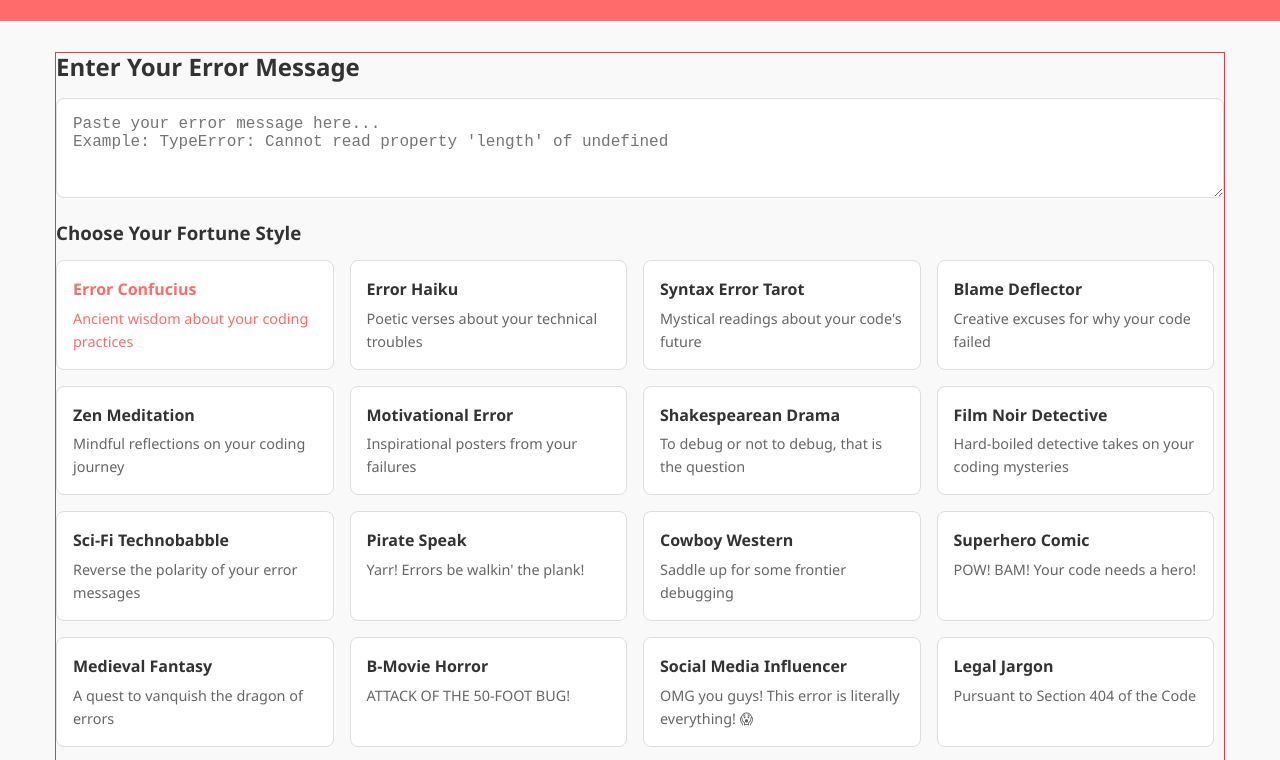
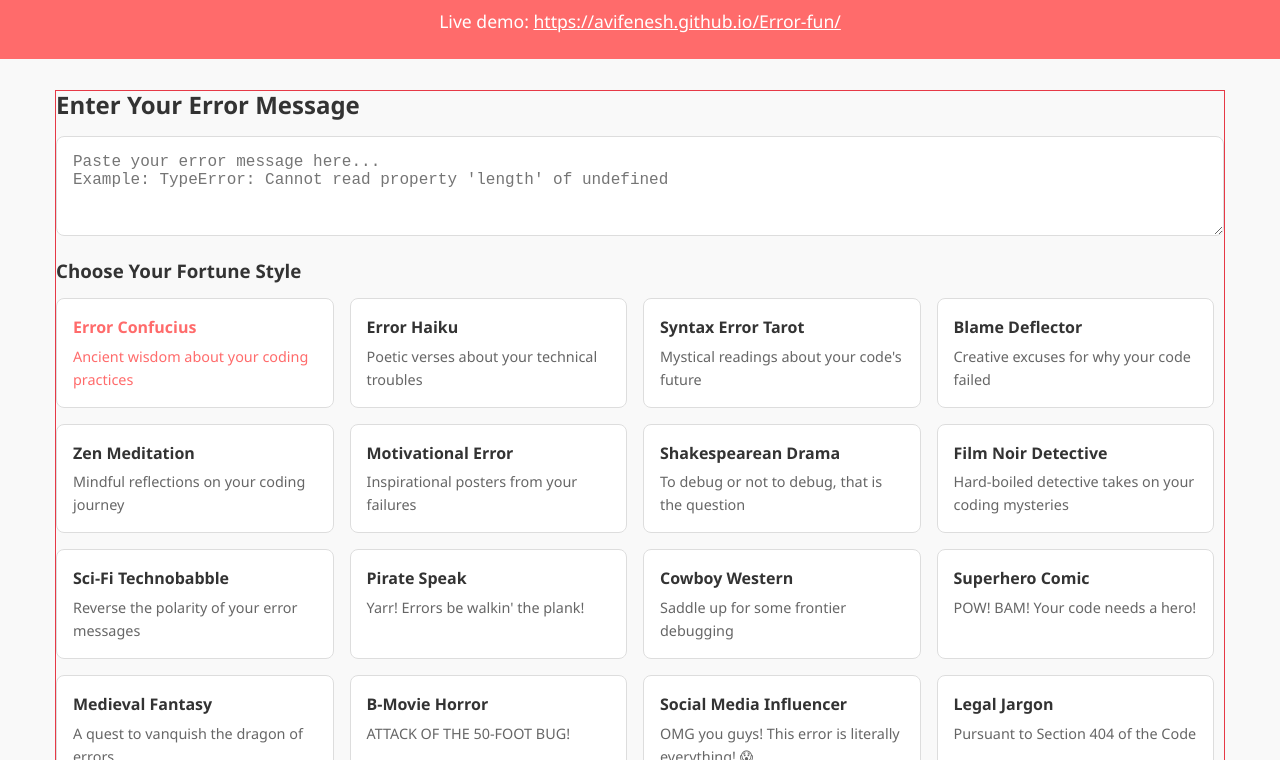
Before and after one commit to avifenesh/Error-fun, a website built with Parcel: page index.html in a window 1280 px wide. Shown: the part 104-864 px from the top of the page. Built offline with nearby package versions, Linux system fonts and the light colour scheme.

Commit message:
Update README and index.html with live demo links
- Changed "Demo" section to "Live Demo" in README
- Added live demo link in the header of index.html
- Added live demo link in the footer of index.html
- Added styling for the demo link

💙 Generated with Crush
Co-Authored-By: Crush <crush@charm.land>

```diff
--- a/index.html
+++ b/index.html
@@ -17,6 +17,16 @@
             overflow-y: auto;
             padding-right: 10px;
         }
+
+        .demo-link {
+            margin-top: 10px;
+            font-size: 1.1em;
+        }
+
+        .demo-link a {
+            color: var(--color-accent);
+            text-decoration: underline;
+        }
     </style>
 </head>
 <body>
@@ -24,6 +34,7 @@
         <div class="container">
             <h1>Error Message Fortune Cookies</h1>
             <p class="tagline">Turn your coding disasters into ancient wisdom</p>
+            <p class="demo-link">Live demo: <a href="https://avifenesh.github.io/Error-fun/" target="_blank">https://avifenesh.github.io/Error-fun/</a></p>
         </div>
     </header>
 
@@ -274,7 +285,7 @@ Example: TypeError: Cannot read property 'length' of undefined"></textarea>
 
     <footer>
         <div class="container">
-            <p>&copy; 2025 Error Message Fortune Cookies | <a href="https://github.com/avifenesh/Error-fun">GitHub</a> | <a href="docs/api.html">API Documentation</a></p>
+            <p>&copy; 2025 Error Message Fortune Cookies | <a href="https://github.com/avifenesh/Error-fun">GitHub</a> | <a href="https://avifenesh.github.io/Error-fun/">Live Demo</a> | <a href="docs/api.html">API Documentation</a></p>
         </div>
     </footer>
 
```
Also changed, not shown: README.md.
